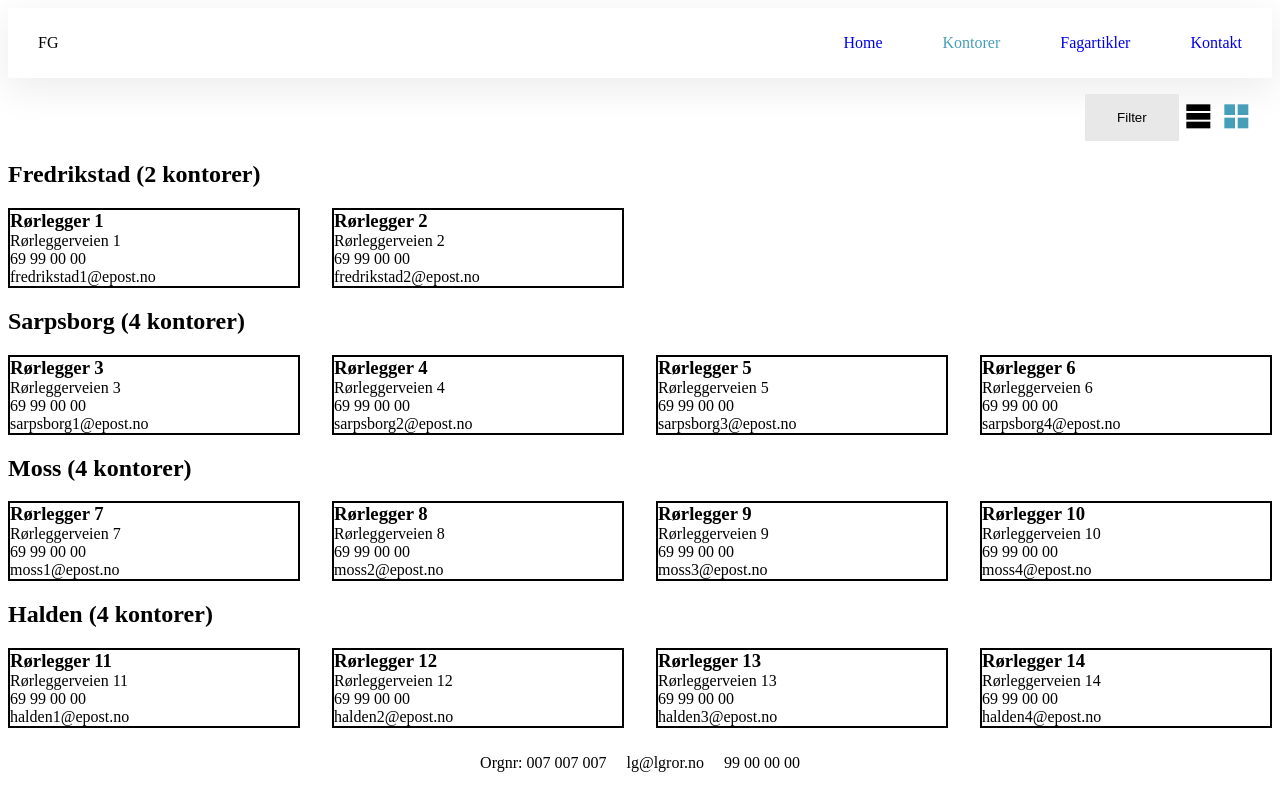
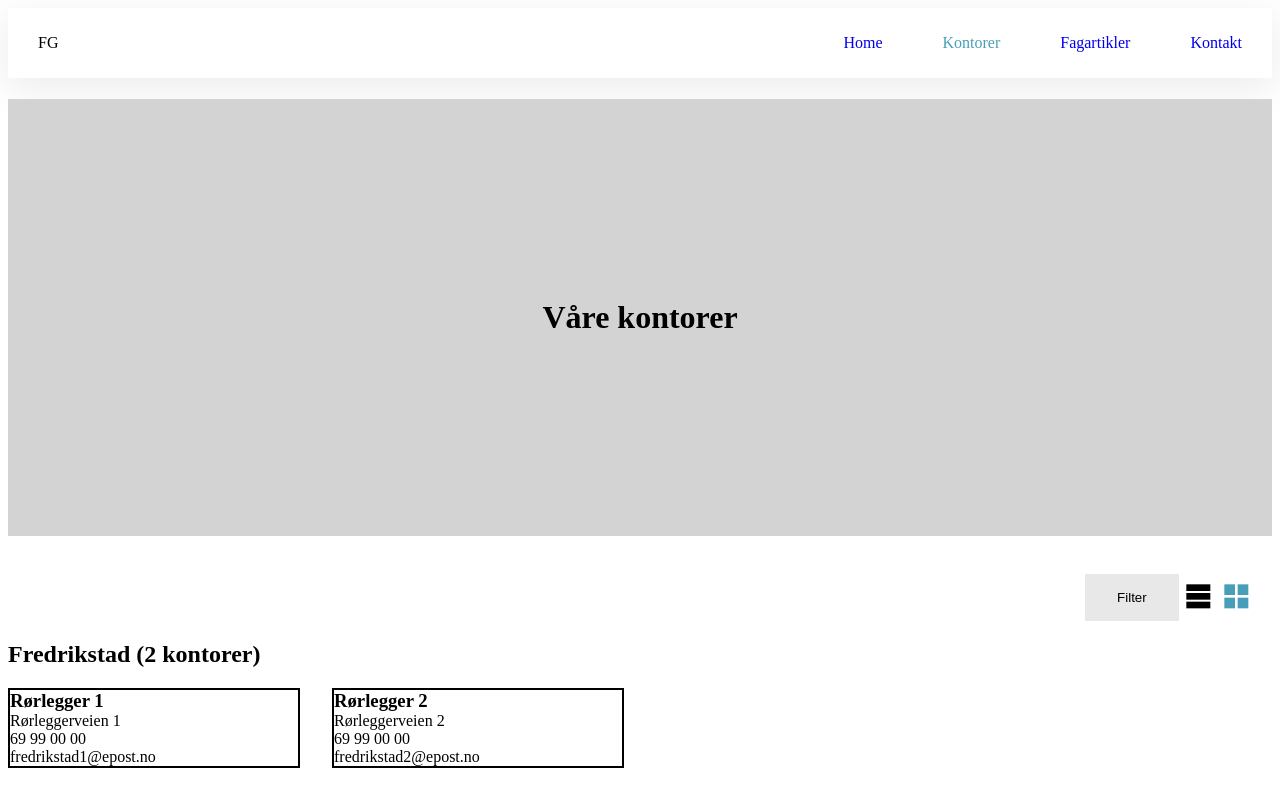
Before and after one commit to larsmra/ITF31619_eksamen_gruppe19, a React app in the folder client/: page /kontorer in a window 1280 px wide. Shown: the top 791 px of the page. Built offline with nearby package versions, Linux system fonts and the light colour scheme.

Commit message:
Add Title to both Office pages

```diff
--- a/client/src/pages/Office.jsx
+++ b/client/src/pages/Office.jsx
@@ -1,6 +1,7 @@
 import React from 'react';
 import { useParams } from 'react-router-dom';
 import styled from 'styled-components';
+import Title from '../components/Title';
 import { offices } from '../data/data';
 
 const GridSection = styled.section`
@@ -15,6 +16,7 @@ const Office = () => {
 
   return (
     <>
+      <Title title="Våre kontorer"/>
       <section>
         <h2>Velkommen til {office.name}</h2>
         <p>{office.description}</p>
--- a/client/src/pages/Offices.jsx
+++ b/client/src/pages/Offices.jsx
@@ -1,5 +1,6 @@
 import React, { useState } from 'react';
 import styled from 'styled-components';
+import Title from '../components/Title';
 import { locations, offices } from '../data/data';
 
 import OfficeContainer from '../components/OfficeContainer';
@@ -78,6 +79,8 @@ const Offices = () => {
   };
 
   return (
+  <>
+    <Title title="Våre kontorer"/>
     <section>
       <StyledButtonSection>
         <StyledButton
@@ -152,6 +155,7 @@ const Offices = () => {
             );
           })}
     </section>
+    </>
   );
 };
 
```
